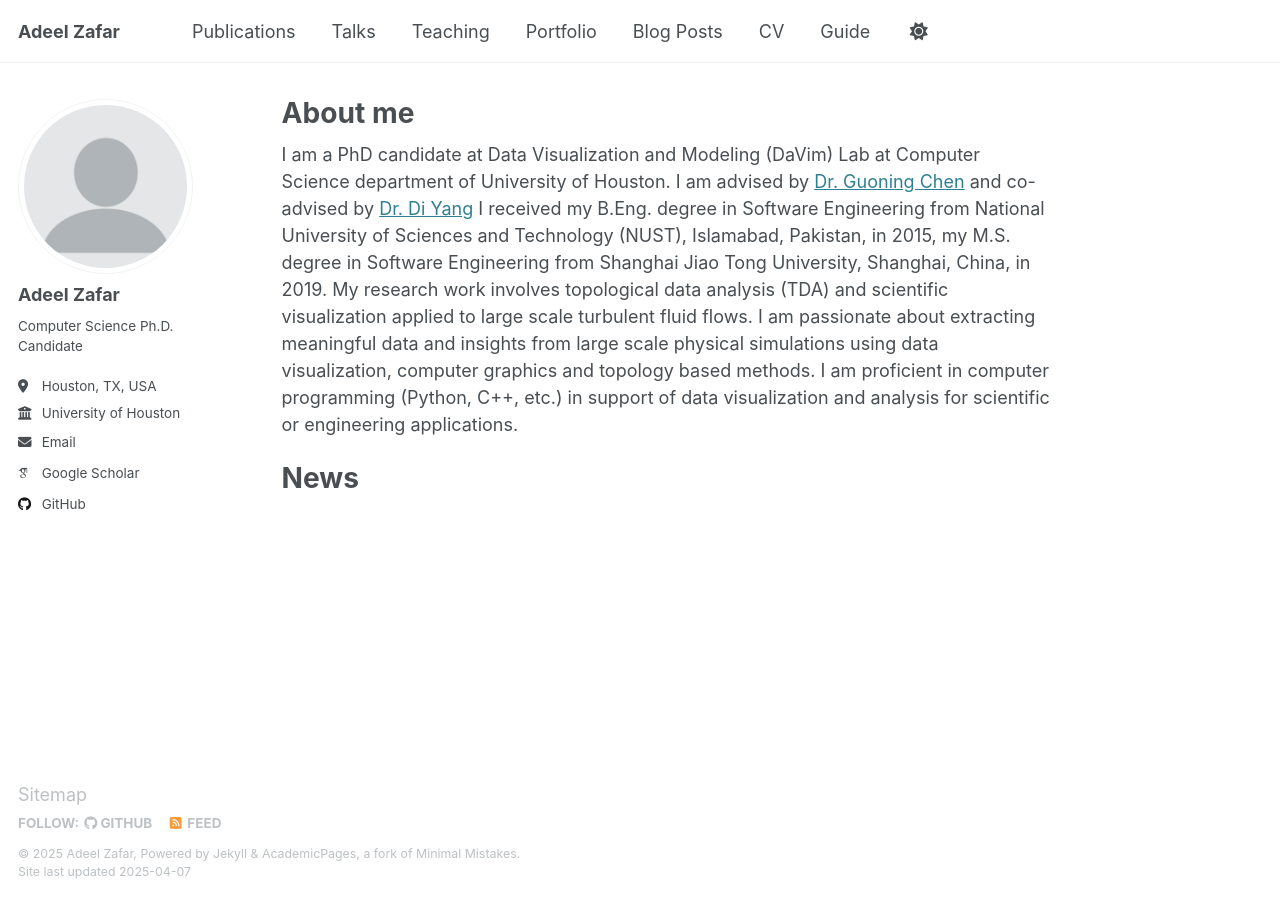
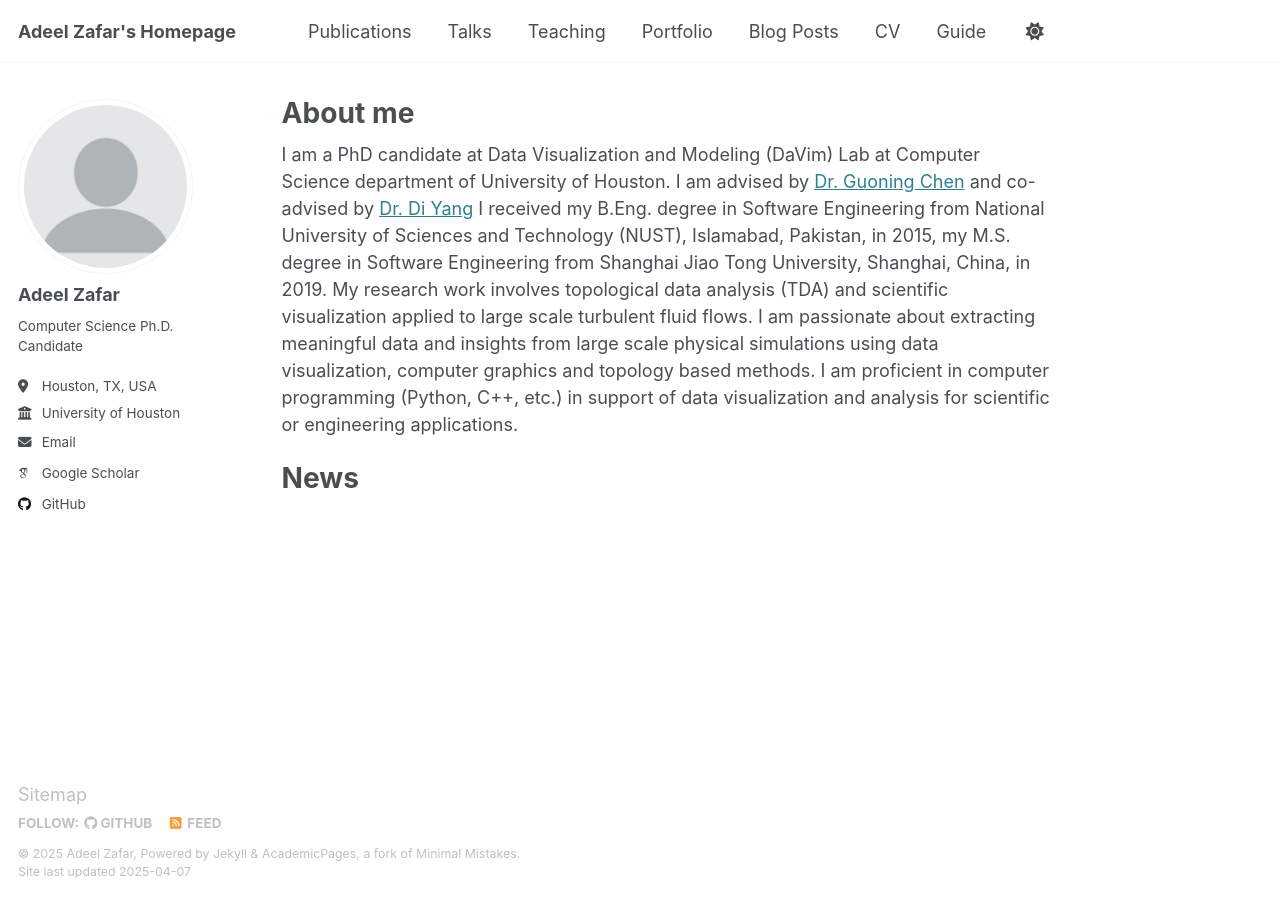
Before and after one commit to adeelz92/adeelz92.github.io, a Jekyll site: the page built from _pages/about.md, in a window 1280 px wide. Built offline with Jekyll 4.4.1, drawn with Linux system fonts in a browser that asks for light colours; some web fonts are replaced.

Commit message:
Update _config.yml

```diff
--- a/_config.yml
+++ b/_config.yml
@@ -9,7 +9,7 @@
 # Basic Site Settings
 locale                   : "en-US"
 site_theme               : "default"
-title                    : "Adeel Zafar"
+title                    : "Adeel Zafar's Homepage"
 title_separator          : "-"
 name                     : &name "Adeel Zafar"
 description              : &description "personal description"
```
